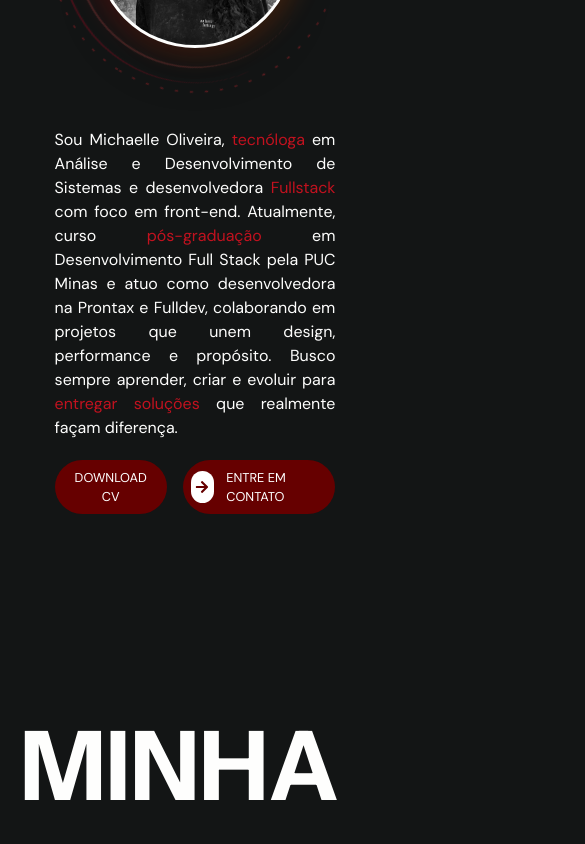
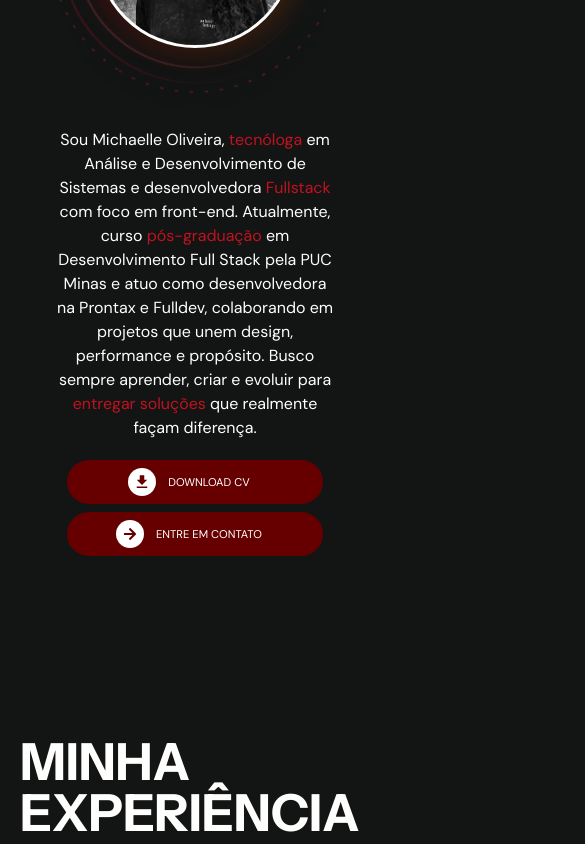
Before and after one commit to michaelleoliveir/mikl_portfolio, a Next.js app: page / in a window 390 px wide. Shown: the part 1140-1984 px from the top of the page, 585 px wide, since content can reach past the window. Built offline with nearby package versions, Linux system fonts and the light colour scheme; a web font is replaced by a local one.

Commit message:
feat: adds a download icon to the CV button and adjusts styles in the AboutMe component; improves responsiveness in the Experience component

```diff
--- a/src/components/layout/AboutMe.tsx
+++ b/src/components/layout/AboutMe.tsx
@@ -3,6 +3,7 @@ import Link from 'next/link'
 
 import AosWrapper from '../ui/AosWrapper'
 import { FaArrowRight } from 'react-icons/fa'
+import { MdDownload } from 'react-icons/md'
 
 const AboutMe = () => {
     return (
@@ -40,16 +41,18 @@ const AboutMe = () => {
 
                     <div className='w-[80%] md:w-[50%] flex flex-col'>
                         <div data-aos="fade-down" data-aos-delay={100} data-aos-duration="800">
-                            <p className='text-justify text-letter text-[1rem] md:text-[1.2rem] font-dm-sans'>Sou Michaelle Oliveira, <span className='text-highlight'>tecnóloga</span> em Análise e Desenvolvimento de Sistemas e desenvolvedora <span className='text-highlight'>Fullstack</span> com foco em front-end. Atualmente, curso <span className='text-highlight'>pós-graduação</span> em Desenvolvimento Full Stack pela PUC Minas e atuo como desenvolvedora na Prontax e Fulldev, colaborando em projetos que unem design, performance e propósito. Busco sempre aprender, criar e evoluir para <span className='text-highlight'>entregar soluções</span> que realmente façam diferença.</p>
+                            <p className='text-center md:text-justify text-letter text-[1rem] md:text-[1.2rem] font-dm-sans'>Sou Michaelle Oliveira, <span className='text-highlight'>tecnóloga</span> em Análise e Desenvolvimento de Sistemas e desenvolvedora <span className='text-highlight'>Fullstack</span> com foco em front-end. Atualmente, curso <span className='text-highlight'>pós-graduação</span> em Desenvolvimento Full Stack pela PUC Minas e atuo como desenvolvedora na Prontax e Fulldev, colaborando em projetos que unem design, performance e propósito. Busco sempre aprender, criar e evoluir para <span className='text-highlight'>entregar soluções</span> que realmente façam diferença.</p>
                         </div>
 
-                        <div className='mt-5 flex flex-row gap-4'>
-                            <button className='text-[0.8rem] md:text-[1rem] font-dm-sans pr-5 pl-5 py-2 bg-highlight-darker rounded-full text-white transition-all hover:shadow-[0_0_25px_rgba(66,00,00,1.3)]'>DOWNLOAD CV</button>
+                        <div className='w-full mt-5 flex flex-col md:flex-row items-center md:justify-start gap-2 md:gap-4'>
+                            <button className='w-full max-w-64 md:w-auto justify-center text-[0.7rem] md:text-[1rem] font-dm-sans pr-5 pl-2 py-2 bg-highlight-darker rounded-full flex items-center gap-3 text-white transition-all hover:shadow-[0_0_25px_rgba(66,00,00,1.3)]'>
+                                <span className='bg-white text-highlight-darker rounded-full w-7 md:w-8 h-7 md:h-8 flex items-center justify-center'><MdDownload size={18} /></span>
+                                DOWNLOAD CV</button>
                             <Link
-                                className='text-[0.8rem] md:text-[1rem] font-dm-sans pr-5 pl-2 py-2 bg-highlight-darker rounded-full flex items-center gap-3 text-white transition-all hover:shadow-[0_0_25px_rgba(66,00,00,1.3)]'
+                                className='w-full max-w-64 md:w-auto justify-center text-[0.7rem] md:text-[1rem] font-dm-sans pr-5 pl-2 py-2 bg-highlight-darker rounded-full flex items-center gap-3 text-white transition-all hover:shadow-[0_0_25px_rgba(66,00,00,1.3)]'
                                 href='/contact'
                             >
-                                <span className="bg-white text-highlight-darker rounded-full w-8 h-8 flex items-center justify-center">
+                                <span className="bg-white text-highlight-darker rounded-full w-7 md:w-8 h-7 md:h-8 flex items-center justify-center">
                                     <FaArrowRight size={14} />
                                 </span>
                                 ENTRE EM CONTATO
--- a/src/components/layout/Experience.tsx
+++ b/src/components/layout/Experience.tsx
@@ -15,11 +15,11 @@ const Experience = () => {
                         animationFrom={undefined}
                         animationTo={undefined}
                         onAnimationComplete={undefined}
-                        className='text-[6rem] text-letter font-instrument text-left font-extrabold' />
+                        className='text-[3.2rem] md:text-[6rem] leading-none md:leading-22 text-letter font-instrument text-left font-extrabold' />
                 </div>
             </div>
 
-            <div className='grid grid-cols-2 gap-10 mt-10'>
+            <div className='grid grid-cols-1 md:grid-cols-2 gap-4 md:gap-10 mt-10'>
                 {experience.toReversed().map((item) => {
                     return (
                         <div className='text-letter font-instrument my-10' key={item.id}>
```
